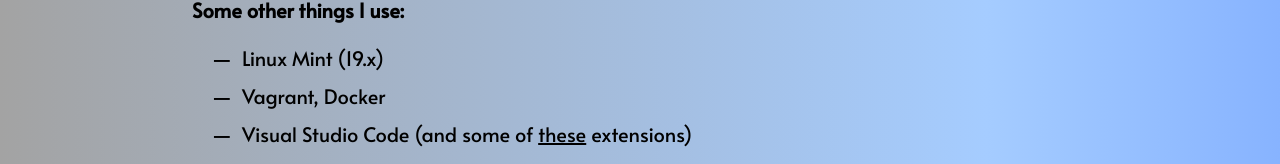
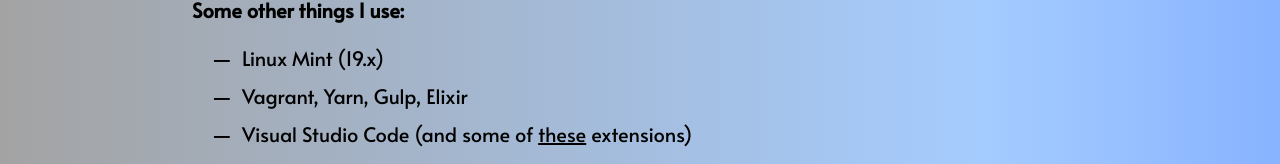
Before and after one commit to tabcodes/theodorebellasdotcom, a React (Create React App) app: page /how in a window 1280 px wide. Shown: the part 281-445 px from the top of the page. Built offline with nearby package versions, Linux system fonts and the light colour scheme; some icons are missing; a web font is replaced by a local one.

Commit message:
Nomenclature change on how page

```diff
--- a/src/components/how-container/how-container.component.jsx
+++ b/src/components/how-container/how-container.component.jsx
@@ -72,7 +72,7 @@
         </p>
         <ul>
           <li>Linux Mint (19.x)</li>
-          <li>Vagrant, Docker</li>
+          <li>Vagrant, Yarn, Gulp, Elixir</li>
           <li>Visual Studio Code (and some of <a href="https://github.com/viatsko/awesome-vscode" target="_new">these</a> extensions)</li>
           <li>
             <a className="mono" target='_blank' href="https://ohmyz.sh/">oh-my-zsh</a>
```
